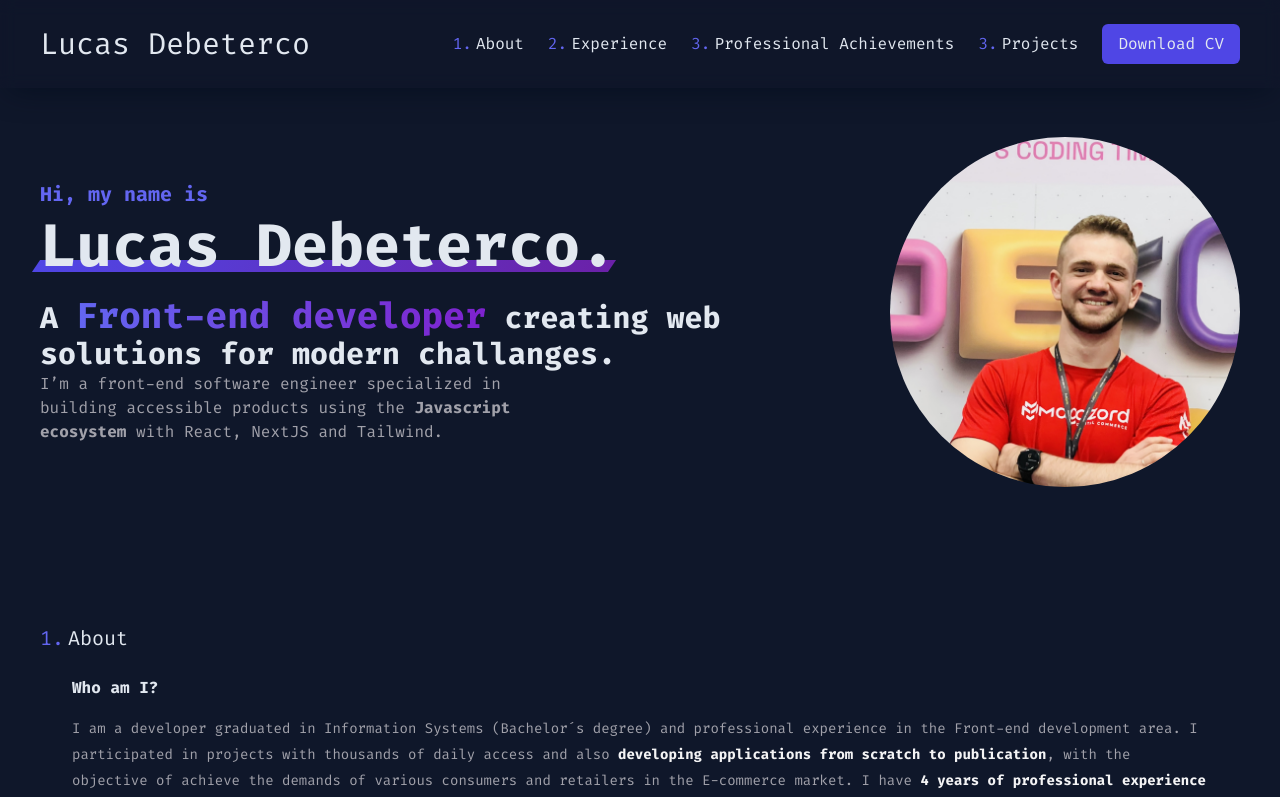
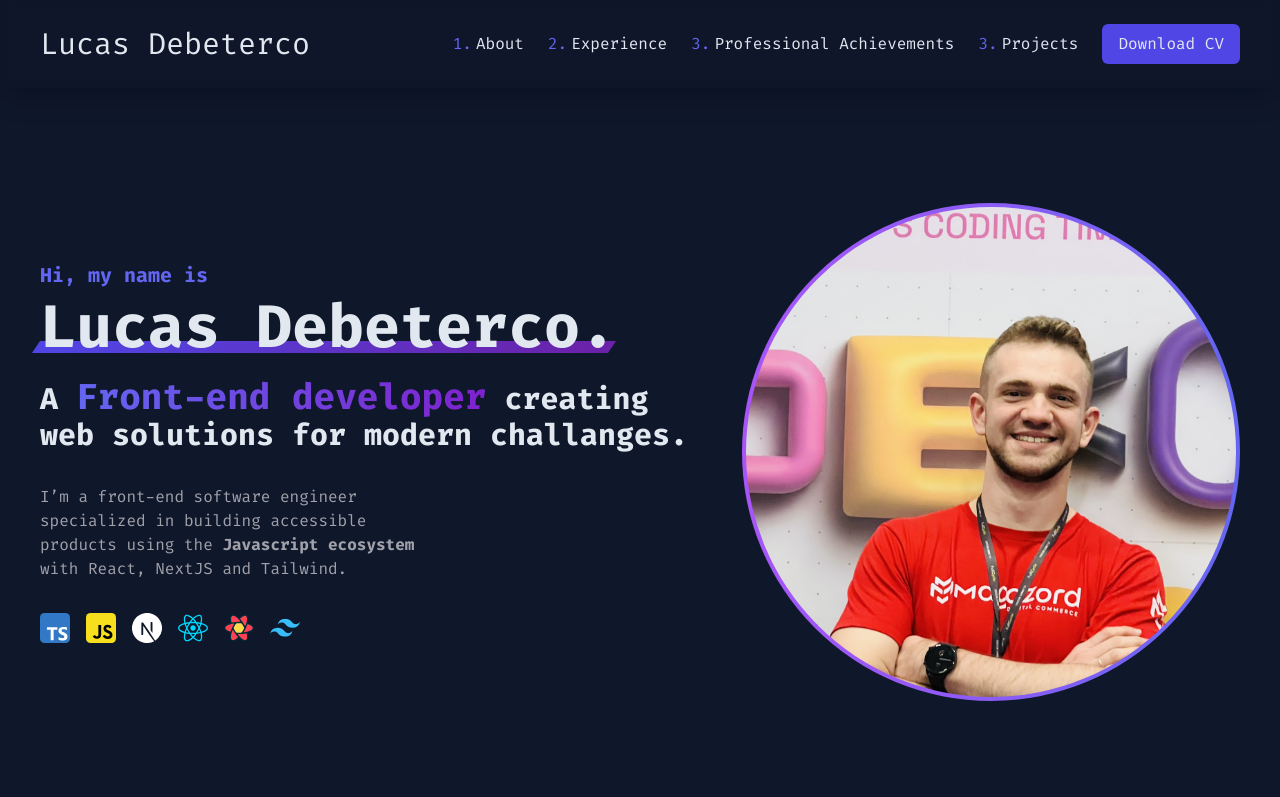
Before and after one commit to lucasdebeterco/lucasdebeterco-dev, a Next.js app: page / in a window 1280 px wide. Shown: the top 797 px of the page. Built offline with nearby package versions, Linux system fonts and the light colour scheme.

Commit message:
presentation area redesign

```diff
--- a/src/app/components/presentation.tsx
+++ b/src/app/components/presentation.tsx
@@ -1,7 +1,9 @@
+import Image from 'next/image'
+
 export function Presentation() {
     return (
-        <section id="presentation-section" className="flex h-[50vh] items-center justify-between gap-6">
-            <div className="flex flex-col">
+        <section id="presentation-section" className="flex h-[85vh] items-center justify-between gap-8">
+            <div className="flex flex-col gap-8">
                 <div className="flex flex-col gap-2 font-bold">
                     <span id="presentation-span" className="text-xl font-bold text-indigo-500">Hi, my name is</span>
                     <h1 id="presentation-name"
@@ -10,21 +12,91 @@ export function Presentation() {
                     </h1>
                     <h2 className="text-3xl" id="presentation-title">
                         A <strong
-                            className="bg-gradient-to-r from-indigo-500 to-purple-700 bg-clip-text text-4xl font-extrabold text-transparent">Front-end
-                        developer</strong> creating web solutions for modern challanges.
+                            className="bg-gradient-to-r from-indigo-500 to-purple-700 bg-clip-text text-4xl font-extrabold text-transparent">
+                            Front-end developer
+                        </strong> creating web solutions for modern challanges.
                     </h2>
                 </div>
+
                 <span id="presentation-subtitle" className="max-w-[60%] text-zinc-400">
-                    I’m a front-end software engineer specialized in building accessible products using the <span
+                        I’m a front-end software engineer specialized in building accessible products using the <span
                         className="font-bold">Javascript ecosystem</span> with React, NextJS and Tailwind.
                 </span>
+
+                <div className="flex gap-4">
+                    <Image
+                        src="/about/tools/typescript.svg"
+                        alt="Typescript Tool Logo"
+                        width={30}
+                        height={30}
+                        quality={100}
+                        className="max-h-[30px]"
+                        draggable={false}
+                    />
+                    <Image
+                        id="about-section-img"
+                        src="/about/tools/javascript.svg"
+                        alt="Javascript Tool Logo"
+                        width={30}
+                        height={30}
+                        quality={100}
+                        className="max-h-[30px]"
+                        draggable={false}
+                    />
+                    <Image
+                        id="about-section-img"
+                        src="/about/tools/next.svg"
+                        alt="Next Tool Logo"
+                        width={30}
+                        height={30}
+                        quality={100}
+                        className="max-h-[30px]"
+                        draggable={false}
+                    />
+                    <Image
+                        id="about-section-img"
+                        src="/about/tools/react.svg"
+                        alt="React Tool Logo"
+                        width={30}
+                        height={30}
+                        quality={100}
+                        className="max-h-[30px]"
+                        draggable={false}
+                    />
+                    <Image
+                        id="about-section-img"
+                        src="/about/tools/react-query.svg"
+                        alt="React Query Tool Logo"
+                        width={30}
+                        height={30}
+                        quality={100}
+                        className="max-h-[30px]"
+                        draggable={false}
+                    />
+                    <Image
+                        id="about-section-img"
+                        src="/about/tools/tailwind.svg"
+                        alt="Tailwind Tool Logo"
+                        width={30}
+                        height={30}
+                        quality={100}
+                        className="max-h-[30px]"
+                        draggable={false}
+                    />
+                </div>
             </div>
-            <img
-                id="about-section-img"
-                src="/about/profile-photo.png"
-                alt="Profile Photo"
-                className="h-[350px] max-w-[350px] rounded-full"
-            />
+            <div className="rounded-full bg-gradient-to-r from-purple-500 via-violet-500 to-indigo-500 p-1">
+                <Image
+                    id="about-section-img"
+                    src="/about/profile-photo.png"
+                    alt="Profile Photo"
+                    width={490}
+                    height={490}
+                    quality={100}
+                    className="max-w-[490px] rounded-full"
+                    draggable={false}
+                />
+            </div>
         </section>
     )
 }
```
